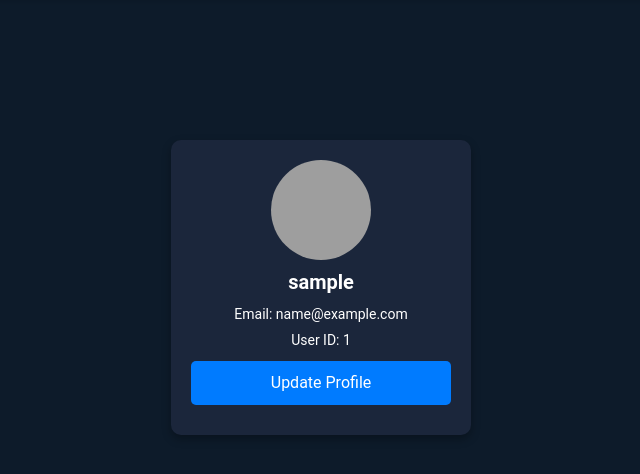
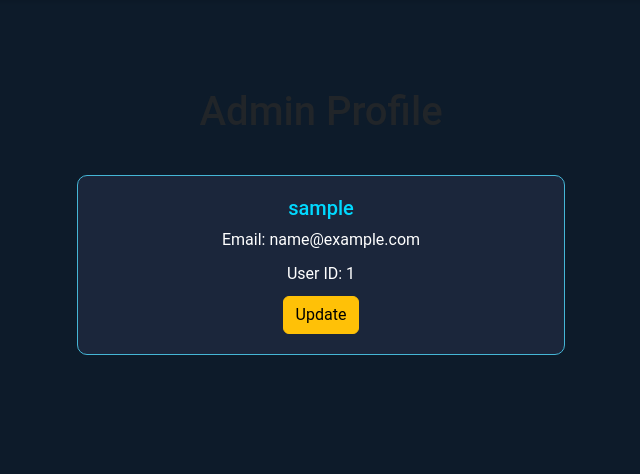
Before and after one commit to akunjone/UTS_IF330_F_Kelompok4, a PHP site: page /admin/profile.php in a window 1280 px wide. Shown: the part 59-533 px from the top of the page, without its empty margins (319-959 px from the left). Run offline with PHP 8.4, Linux system fonts and the light colour scheme; the visitor is signed in with stand-in values (Sample User, id 1); grey boxes are pictures that could not be loaded.

Commit message:
Update profile.php

```diff
--- a/UTSWEBPROG/admin/profile.php
+++ b/UTSWEBPROG/admin/profile.php
@@ -18,9 +18,8 @@ $display = mysqli_fetch_array($data);
     <meta charset="UTF-8">
     <meta name="viewport" content="width=device-width, initial-scale=1.0">
     <title>Profile</title>
-    <!-- Bootstrap CSS -->
     <link href="https://cdn.jsdelivr.net/npm/bootstrap@5.3.0-alpha1/dist/css/bootstrap.min.css" rel="stylesheet">
-    <link rel="stylesheet" href="styleadmin.css">
+    <link rel ="stylesheet" href="styleadmin.css">
     <style>
         * {
             margin: 0;
@@ -83,45 +82,21 @@ $display = mysqli_fetch_array($data);
             padding: 40px;
             text-align: center;
         }
-        .profile-card {
+        .card {
+            margin: 15px;
             background-color: #1b263b;
             color: #ffffff;
+            border: 1px solid #45b6d6;
             border-radius: 10px;
-            box-shadow: 0px 4px 10px rgba(0, 0, 0, 0.3);
-            text-align: center;
+        }
+        .card-body {
             padding: 20px;
-            width: 300px;
-            margin: 0 auto;
-            margin-top: 100px;
         }
-        .profile-card img {
-            border-radius: 50%;
-            width: 100px;
-            height: 100px;
+        .card-title {
+            color: #00d9ff;
         }
-        .profile-card h2 {
-            font-size: 20px;
-            margin: 10px 0;
-            font-weight: 700;
-        }
-        .profile-card p {
-            font-size: 14px;
-            margin: 5px 0;
-            color: #ffffff;
-        }
-        .profile-card .btn {
-            display: block;
-            width: 100%;
-            padding: 10px;
-            margin: 10px 0;
-            border: none;
-            border-radius: 5px;
-            font-size: 16px;
-            cursor: pointer;
-        }
-        .profile-card .btn-update {
-            background-color: #007bff;
-            color: white;
+        .card-text {
+            margin-bottom: 10px;
         }
     </style>
 </head>
@@ -132,8 +107,8 @@ $display = mysqli_fetch_array($data);
             <ul>
                 <li><a href="useradmin.php">Home</a></li>
                 <li><a href="eventmanagement.php">Event Management</a></li>
-                <li ><a href="viewregistrant.php">View Registrant</a></li>
-                <li><a href="usermanagement.php">User  Management</a></li>
+                <li><a href="viewregistrant.php">View Registrant</a></li>
+                <li><a href="usermanagement.php">User Management</a></li>
                 <li><a href="viewevent.php">View All Events</a></li>
                 <li class="dropdown">
                     <a href="#">Account</a>
@@ -146,16 +121,21 @@ $display = mysqli_fetch_array($data);
         </div>
     </header>
     <div class="main-content container">
-        <div class="profile-card">
-            <img src="https://img.myloview.com/posters/default-avatar-profile-flat-icon-social-media-user-vector-portrait-of-unknown-a-human-image-700-209987471.jpg" alt="Profile picture">
-            <h2><?php echo htmlspecialchars($display['username']); ?></h2>
-            <p>Email: <?php echo htmlspecialchars($display['email']); ?></p>
-            <p>User ID: <?php echo htmlspecialchars($display['id']); ?></p>
-            <a href='updateprofile.php?id=<?php echo htmlspecialchars($display['id']); ?>' class='btn btn-update'>Update Profile</a>
+        <h1 class="text-center mt-5">Admin Profile</h1>
+        <div class="row justify-content-center mt-4">
+            <div class="col-md-6">
+                <div class="card">
+                    <div class="card-body text-center">
+                        <h5 class="card-title"><?php echo htmlspecialchars($display['username']); ?></h5>
+                        <p class="card-text">Email: <?php echo htmlspecialchars($display['email']); ?></p>
+                        <p class="card-text">User ID: <?php echo htmlspecialchars($display['id']); ?></p>
+                        <a href='updateprofile.php?id=<?php echo htmlspecialchars($display['id']); ?>' class='btn btn-warning'>Update</a>
+                    </div>
+                </div>
+            </div>
         </div>
     </div>
 
-    <!-- Bootstrap JS -->
     <script src="https://cdn.jsdelivr.net/npm/bootstrap@5.3.0-alpha1/dist/js/bootstrap.bundle.min.js"></script>
 </body>
 </html>
```
